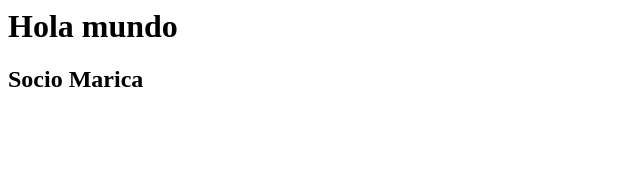
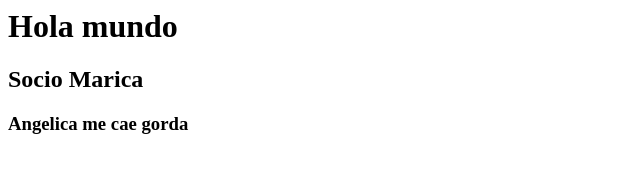
Before and after one commit to ingfede/Aplicativo, a plain HTML site: page index.html in a window 1280 px wide. Shown: the whole page, without its empty margins (0-640 px from the left). Drawn offline with Linux system fonts and the light colour scheme.

Commit message:
8/11/2017
Se realizan cambios en el body

```diff
--- a/index.html
+++ b/index.html
@@ -2,5 +2,6 @@
     <body>
         <h1>Hola mundo</h1>
         <h2>Socio Marica</h2>
+        <h3>Angelica me cae gorda</h3>
     </body>
 </html>
```
